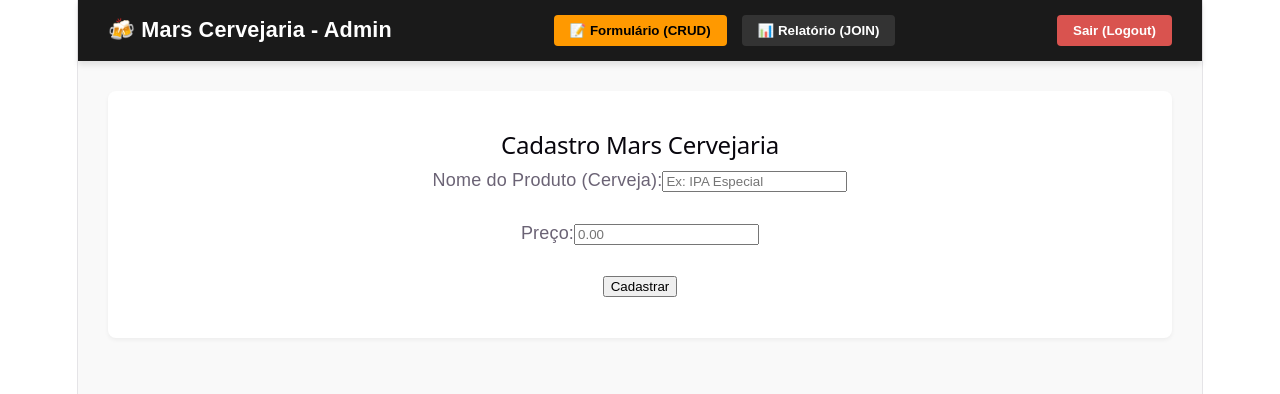
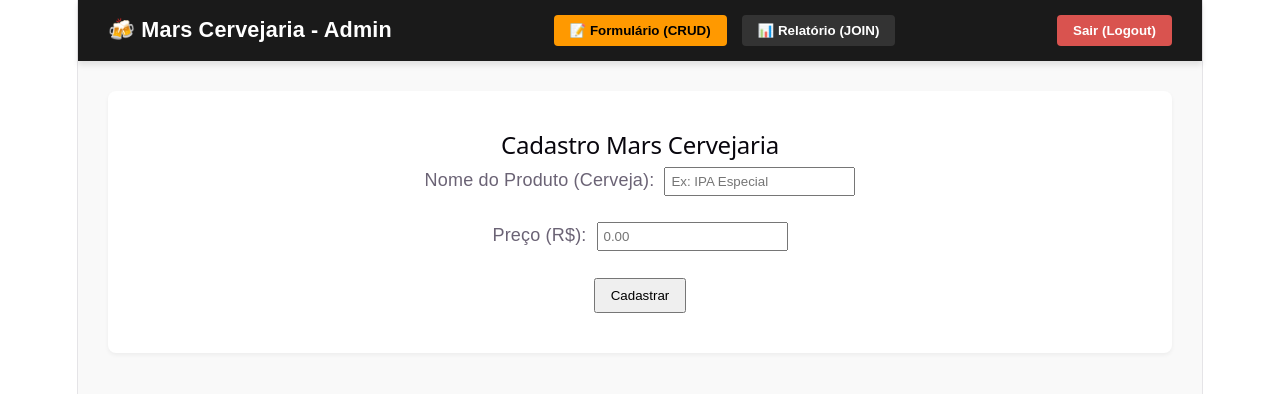
Before and after one commit to Jonathasf-s/ReactProjetoCervejaria, a React app in the folder frontend/: page / in a window 1280 px wide. Both pictures are taken after typing "name@example.com", "Sample123" into the empty fields and a click on the button "Entrar". Shown: the top 394 px of the page. Built offline with nearby package versions, Linux system fonts and the light colour scheme; the HTML template or start-up script is replaced by a standard one.

Commit message:
Update Formulario.jsx

```diff
--- a/frontend/src/pages/Formulario/Formulario.jsx
+++ b/frontend/src/pages/Formulario/Formulario.jsx
@@ -1,30 +1,82 @@
-import React from 'react';
+import React, { useState } from 'react';
 
 function Formulario() {
+  // Criando os estados para guardar o que o usuário digita
+  const [nome, setNome] = useState('');
+  const [preco, setPreco] = useState('');
+
+  // Função que roda ao enviar o formulário
+  const handleCadastrar = (e) => {
+    e.preventDefault(); // Impede a página de recarregar
+
+    // Validação lógica extra (garante que não passe nada em branco ou zerado)
+    if (!nome.trim() || !preco || Number(preco) <= 0) {
+      alert("Por favor, preencha um nome válido e um preço maior que zero.");
+      return;
+    }
+
+    // Cria o objeto da nova cerveja
+    const novaCerveja = {
+      id: Date.now().toString(), // Gera um ID único baseado na hora atual
+      nome: nome,
+      preco: Number(preco).toFixed(2) // Garante o formato de dinheiro (ex: 15.50)
+    };
+
+    // Puxa a lista de cervejas do banco local, adiciona a nova e salva novamente
+    const cervejasSalvas = JSON.parse(localStorage.getItem('mars_cervejas')) || [];
+    cervejasSalvas.push(novaCerveja);
+    localStorage.setItem('mars_cervejas', JSON.stringify(cervejasSalvas));
+
+    alert("Cerveja cadastrada com sucesso!");
+
+    // Limpa os campos da tela após o salvamento
+    setNome('');
+    setPreco('');
+  };
+
   return (
     <div style={{ padding: '20px' }}>
       <h2>Cadastro Mars Cervejaria</h2>
 
-
-      <form>
+      {/* O evento onSubmit dispara a função de validação e salvamento */}
+      <form onSubmit={handleCadastrar}>
         <div>
           <label>Nome do Produto (Cerveja):</label>
-          <input type="text" placeholder="Ex: IPA Especial" />
+          <input
+            type="text"
+            placeholder="Ex: IPA Especial"
+            value={nome}
+            onChange={(e) => setNome(e.target.value)}
+            required // Impede o envio se estiver vazio
+            style={{ marginLeft: '10px', padding: '5px' }}
+          />
         </div>
 
         <br />
 
         <div>
-          <label>Preço:</label>
-          <input type="number" placeholder="0.00" />
+          <label>Preço (R$):</label>
+          <input
+            type="number"
+            placeholder="0.00"
+            step="0.01" // Permite a digitação de centavos
+            min="0.01"  // Validação nativa para não aceitar 0 ou valores negativos
+            value={preco}
+            onChange={(e) => setPreco(e.target.value)}
+            required // Impede o envio se estiver vazio
+            style={{ marginLeft: '10px', padding: '5px' }}
+          />
         </div>
 
         <br />
 
-        <button type="submit">Cadastrar</button>
+        <button
+          type="submit"
+          style={{ padding: '8px 15px', cursor: 'pointer' }}
+        >
+          Cadastrar
+        </button>
       </form>
-
-
     </div>
   );
 }
```
